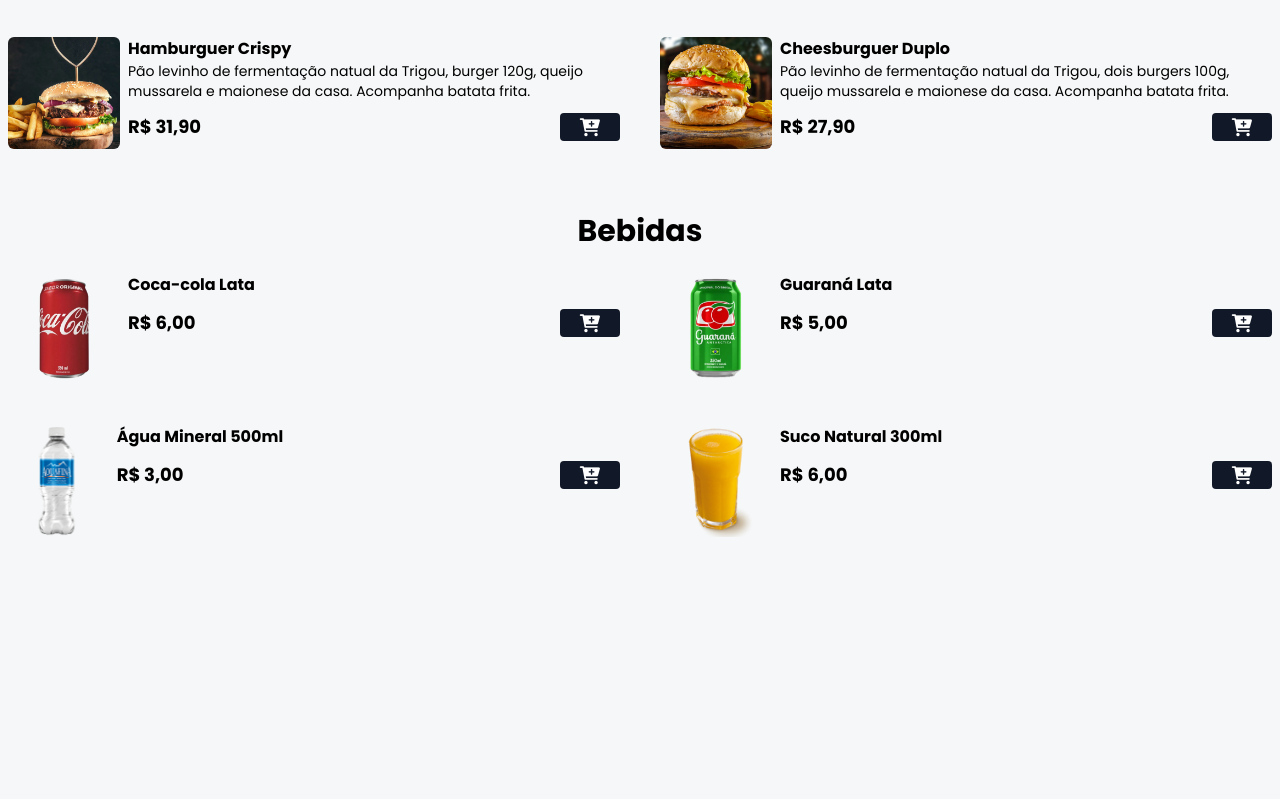
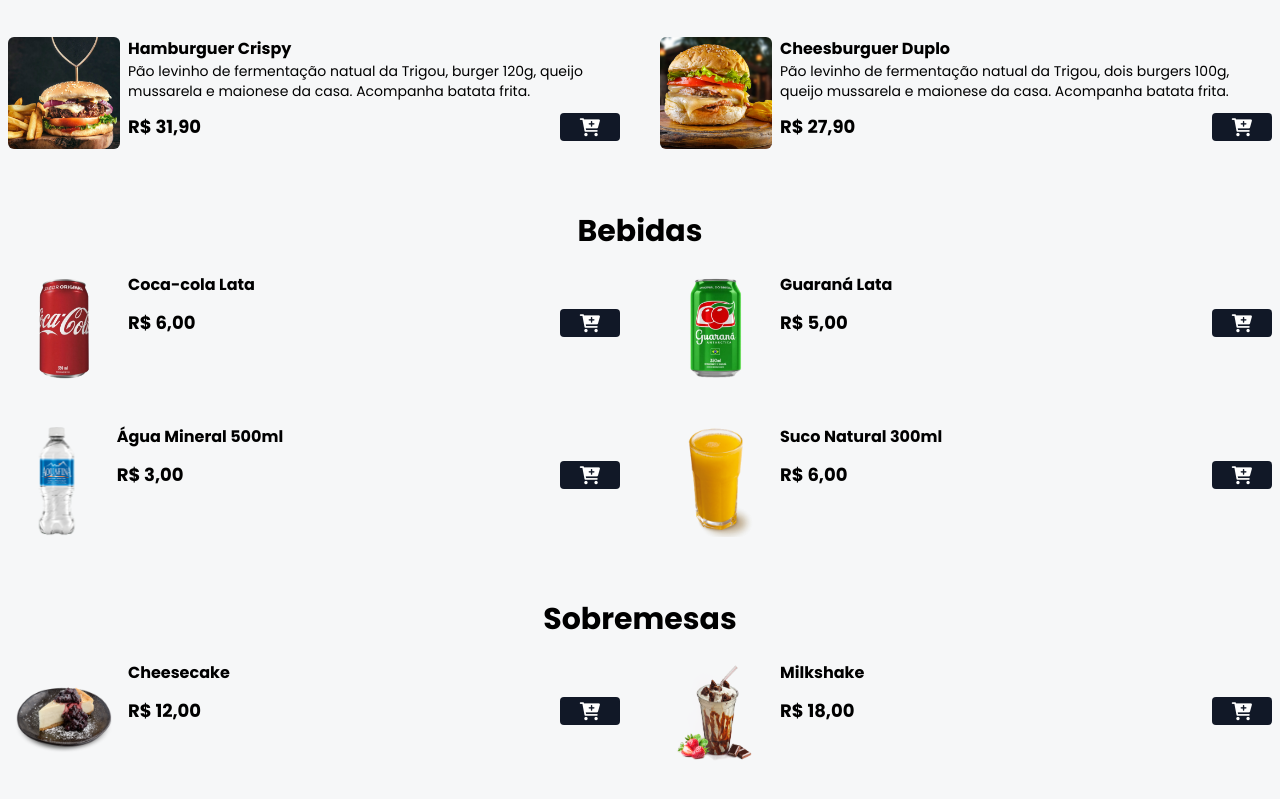
Before and after one commit to igormaiadm/Dev-Burger, a website: page index.html in a window 1280 px wide. Shown: the part 947-1746 px from the top of the page. Before the commit the page ends 1548 px from the top, so only its background shows below. Drawn offline with nearby package versions, Linux system fonts and the light colour scheme; files whose address does not match are found by name.

Commit message:
Sobremesas

```diff
--- a/index.html
+++ b/index.html
@@ -287,6 +287,52 @@
          </div>
         <!-- FIM GRID DE BEBIDAS -->
 
+        <div class="mx-auto max-w-7xl px-2 my-2">
+            <h2 class="text-2xl md:text-3xl font-bold text-center mt-9 mb-6">Sobremesas</h2>
+        </div>
+
+        <!-- INÍCIO GRID DE SOBREMESAS -->
+        <div class="grid grid-cols-1 md:grid-cols-2 gap-7 md:gap-10 mx-auto max-w-7xl px-2 mb-16" id="menu">
+
+            <!-- INÍCIO ITEM DE SOBREMESA -->
+            <div class="flex gap-2 w-full">
+                <img src="assets/cheesecake.png" alt="Cheesecake" class="w-28 h-28 rounded-md hover:scale-110 hover:-rotate-2 duration-300" />
+
+                <div class="w-full">
+                    <p class="font-bold">Cheesecake</p>
+
+                    <div class="flex items-center gap-2 justify-between mt-3">
+                        <p class="font-bold text-lg">R$ 12,00</p>
+                        <button class="bg-gray-900 px-5 rounded add-to-cart-btn" data-name="Cheesecake" data-price="12">
+                        <i class="fa fa-cart-plus text-lg text-white"></i>
+                        </button>
+                    </div>
+                </div>
+
+            </div>
+            <!-- FIM ITEM DE SOBREMESA -->
+
+            <!-- INÍCIO ITEM DE SOBREMESA -->
+            <div class="flex gap-2 w-full">
+                <img src="assets/milkshake.png" alt="Milkshake" class="w-28 h-28 rounded-md hover:scale-110 hover:-rotate-2 duration-300" />
+
+                <div class="w-full">
+                    <p class="font-bold">Milkshake</p>
+
+                    <div class="flex items-center gap-2 justify-between mt-3">
+                        <p class="font-bold text-lg">R$ 18,00</p>
+                        <button class="bg-gray-900 px-5 rounded add-to-cart-btn" data-name="Milkshake" data-price="18">
+                        <i class="fa fa-cart-plus text-lg text-white"></i>
+                        </button>
+                    </div>
+                </div>
+
+            </div>
+            <!-- FIM ITEM DE SOBREMESA -->
+
+         </div>
+        <!-- FIM GRID DE SOBREMESAS -->
+
      </div>
     <!-- FIM MENU -->
 
```
Also changed, not shown: assets/cheesecake.png (added), assets/milkshake.png (added).
